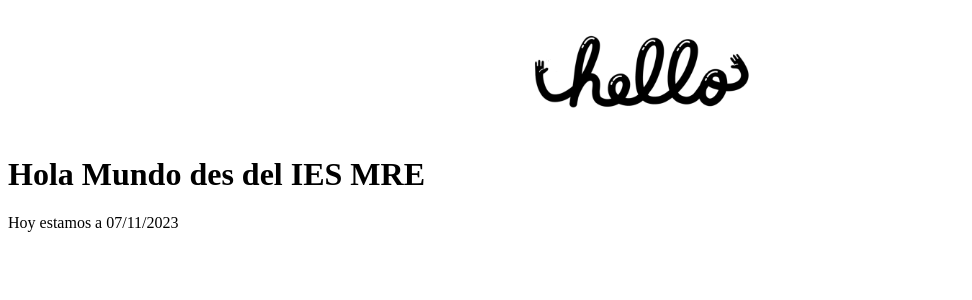
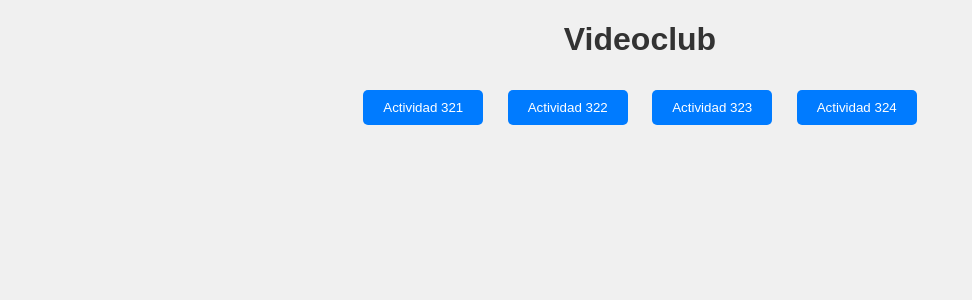
Before and after one commit to BorjaGomezRuiz/Videoclub, a PHP site: page / in a window 1280 px wide. Shown: the top 300 px of the page, without its empty margins (0-972 px from the left). Run offline with PHP 8.4, Linux system fonts and the light colour scheme.

Commit message:
Actividad 321

```diff
--- a/src/index.php
+++ b/src/index.php
@@ -1,25 +1,56 @@
 <!DOCTYPE html>
-<html>
+<html lang="en">
 <head>
     <meta charset="UTF-8">
-        <title>Hola IES MRE</title>
+    <meta name="viewport" content="width=device-width, initial-scale=1.0">
+    <title>Videoclub</title>
     <style>
-            .center {
-                display: block;
-                margin-left: auto;
-                margin-right: auto;
-                width: 80%;
+        body {
+            font-family: Arial, sans-serif;
+            text-align: center;
+            background-color: #f0f0f0;
+        }
+
+        h1 {
+            color: #333;
+        }
+
+        .button-container {
+            display: flex;
+            justify-content: center;
+            margin-top: 20px;
+        }
+
+        .button {
+            margin: 10px;
+            padding: 10px 20px;
+            background-color: #007BFF;
+            color: #fff;
+            text-decoration: none;
+            border: none;
+            border-radius: 5px;
+            cursor: pointer;
+            transition: background-color 0.3s;
+        }
+
+        .button:hover {
+            background-color: #0056b3;
         }
     </style>
 </head>
 <body>
-        <img src="hello.gif" alt="Hola" class="center" style="width:20%;height:20%;">
+    <h1>Videoclub</h1>
 
-        <h1><?php echo "Hola Mundo des del IES MRE"; ?></h1>
-        <p>
-        <?php
-            echo "Hoy estamos a " . date("d/m/Y");
-        ?>
-        </p>
+    <button class="button" onclick="cambiarPagina('./Actividades/Inicio.php')" >Actividad 321</button>
+    <button class="button" onclick="cambiarPagina('./Actividades/Actividad322.html')" >Actividad 322</button>
+    <button class="button" onclick="cambiarPagina('./Actividades/Actividad323.html')" >Actividad 323</button>
+    <button class="button" onclick="cambiarPagina('./Actividades/Actividad324.html')" >Actividad 324</button>
+
+    <script>
+        function cambiarPagina(ruta) {
+            window.location.href = ruta;
+        }
+    </script>
+
 </body>
 </html>
```
Also changed, not shown: src/Actividades/Inicio.php (added, +8 -0 lines), src/Actividades/Soporte.php (added, +33 -0 lines), src/hello.gif (deleted). Lines whose indentation alone changed are shown as unchanged.
